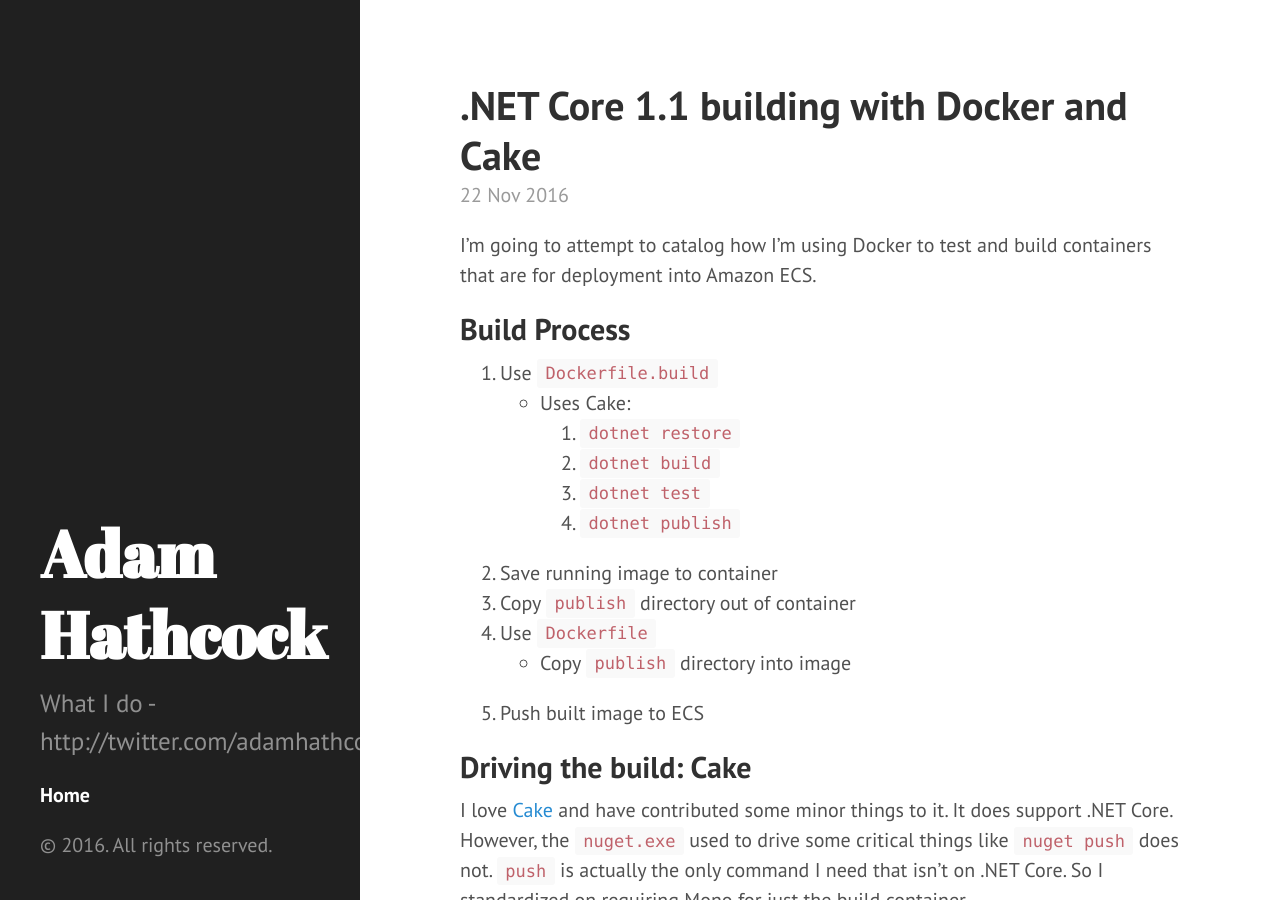
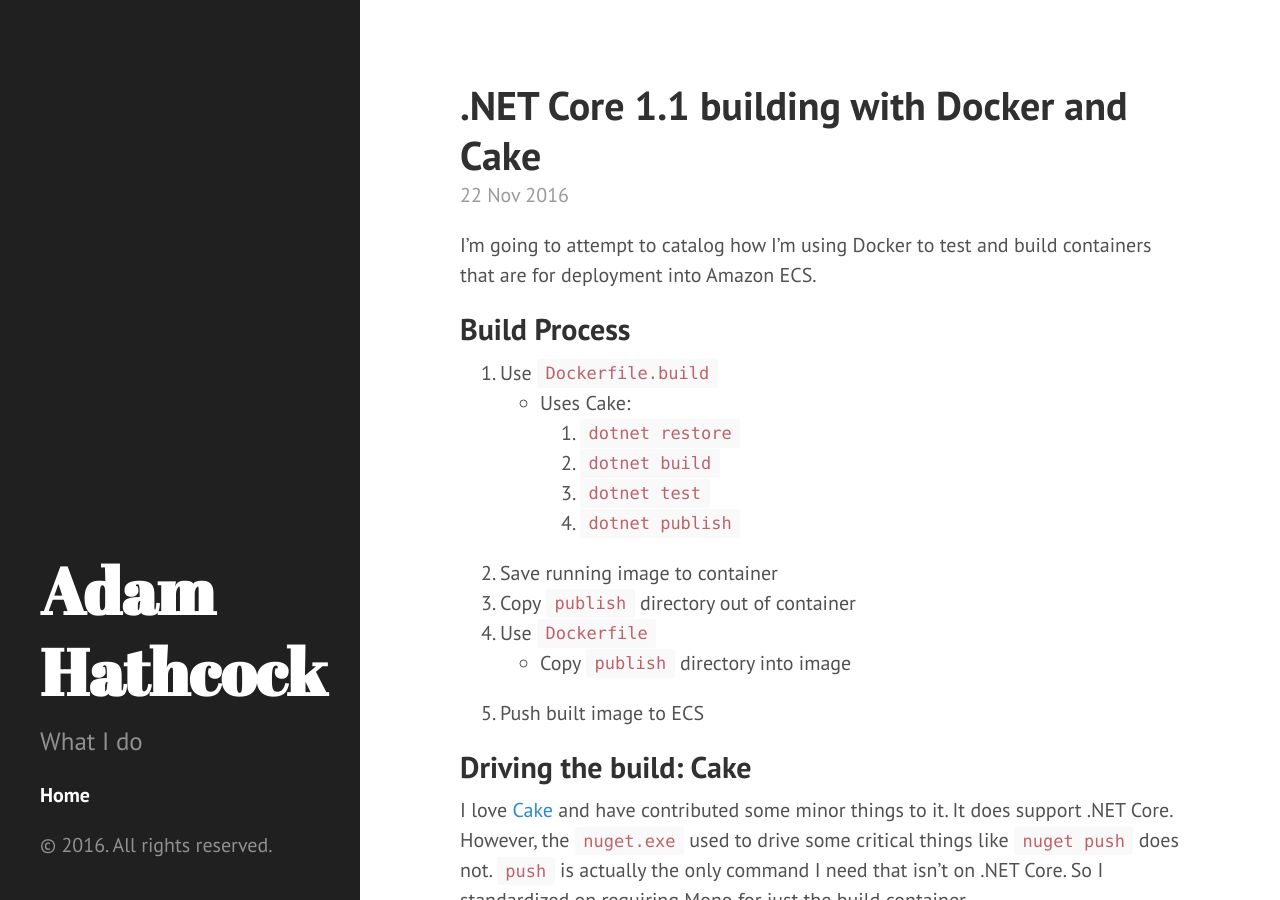
Before and after one commit to adamhathcock/adamhathcock.github.io, a Jekyll site: the page built from index.html, in a window 1280 px wide and 900 px high. Built offline with Jekyll 4.4.1, drawn with Linux system fonts in a browser that asks for light colours; the list of posts is cut into pages by our own code; some of the changed lines change nothing that is shown.

Commit message:
Update description again

```diff
--- a/_config.yml
+++ b/_config.yml
@@ -3,5 +3,5 @@ markdown: kramdown
 url: http://adamhathcock.github.io
 title: Adam Hathcock
 tagline: What I do
-description: What I do - http://twitter.com/adamhathcock
+description: What I do
 paginate: 5
```
